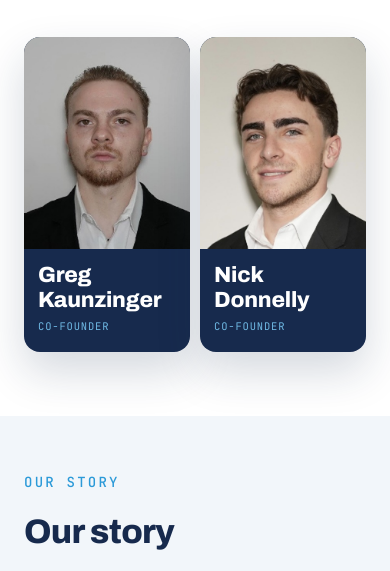
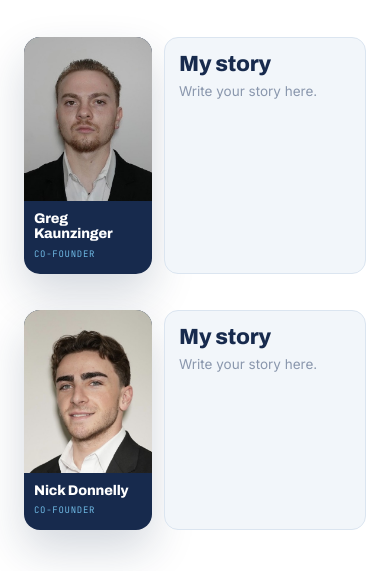
Before and after one commit to gvkxla33/Double-Nine-Networks, a plain HTML site: page about.html in a window 390 px wide. Shown: the part 237-808 px from the top of the page. Drawn offline with Linux system fonts and the light colour scheme.

Commit message:
Add files via upload

```diff
--- a/about.html
+++ b/about.html
@@ -79,15 +79,27 @@
       <div class="eyebrow" data-ek="about.1">About us</div>
       <h1 data-ek="about.2">Meet the founders.</h1>
     </div>
-    <div class="founders">
+    <div class="fteam">
+      <article class="fpair">
         <figure class="fcard">
           <img src="assets/greg.jpg" alt="Greg Kaunzinger" width="216" height="276">
           <figcaption><b data-ek="about.3">Greg Kaunzinger</b><span data-ek="about.4">Co-Founder</span></figcaption>
         </figure>
+        <div class="fbox">
+          <h2 data-ek="about.42">My story</h2>
+          <p data-ek="about.43">Write your story here.</p>
+        </div>
+      </article>
+      <article class="fpair">
         <figure class="fcard">
           <img src="assets/nick.jpg" alt="Nick Donnelly" width="216" height="276">
           <figcaption><b data-ek="about.5">Nick Donnelly</b><span data-ek="about.6">Co-Founder</span></figcaption>
         </figure>
+        <div class="fbox">
+          <h2 data-ek="about.44">My story</h2>
+          <p data-ek="about.45">Write your story here.</p>
+        </div>
+      </article>
     </div>
   </div>
 </section>
--- a/styles.css
+++ b/styles.css
@@ -801,3 +801,34 @@
     .bk-frame{ height:620px; }
     .bk-btn{ display:inline-flex; }
   }
+
+  /* ---------- About: founder photo + text box pairs ---------- */
+  .fteam{ display:grid; grid-template-columns:1fr 1fr; gap:36px 32px; }
+  .fpair{ display:grid; grid-template-columns:minmax(120px,230px) 1fr; gap:20px; align-items:stretch; }
+  .fpic{ display:block; width:100%; height:auto; aspect-ratio:216/276; object-fit:cover; object-position:50% 20%; border-radius:20px; box-shadow:0 20px 44px rgba(23,42,77,.18); }
+  .fbox{ background:#f2f6fa; border:1px solid #dbe5f0; border-radius:20px; padding:26px 28px; display:flex; flex-direction:column; justify-content:center; gap:10px; min-width:0; }
+  .fbox h2{ font-family:'Archivo',sans-serif; font-weight:800; font-size:clamp(22px,2.2vw,30px); line-height:1.1; letter-spacing:-.01em; color:var(--navy); margin:0; }
+  .fbox .fk{ font-family:'JetBrains Mono',monospace; font-size:12px; letter-spacing:.14em; text-transform:uppercase; color:#2c9ad8; }
+  .fbox p{ margin:0; font-size:16px; line-height:1.55; color:#3b4a63; }
+  @media (max-width:1000px){ .fteam{ grid-template-columns:1fr; max-width:640px; } }
+  @media (max-width:520px){
+    .fpair{ grid-template-columns:118px 1fr; gap:12px; }
+    .fpic{ border-radius:14px; }
+    .fbox{ padding:14px 14px; border-radius:14px; gap:6px; }
+    .fbox p{ font-size:13.5px; line-height:1.45; }
+    .fbox .fk{ font-size:10px; letter-spacing:.1em; }
+  }
+
+  /* founder pair: photo card with name + open text box */
+  .fpair{ grid-template-columns:minmax(120px,250px) 1fr; }
+  .fpair .fcard figcaption{ padding:16px 18px 20px; }
+  .fpair .fcard b{ font-size:clamp(18px,1.6vw,22px); }
+  .fpair .fcard span{ font-size:11px; letter-spacing:.12em; }
+  .fbox{ justify-content:flex-start; }
+  .fbox p{ color:#8a97ad; }
+  @media (max-width:520px){
+    .fpair{ grid-template-columns:128px 1fr; }
+    .fpair .fcard figcaption{ padding:10px 10px 12px; }
+    .fpair .fcard b{ font-size:14px; }
+    .fpair .fcard span{ font-size:9px; letter-spacing:.08em; }
+  }
```
Also changed, not shown: contact.html (+0 -2 lines). Lines whose indentation alone changed are shown as unchanged.
